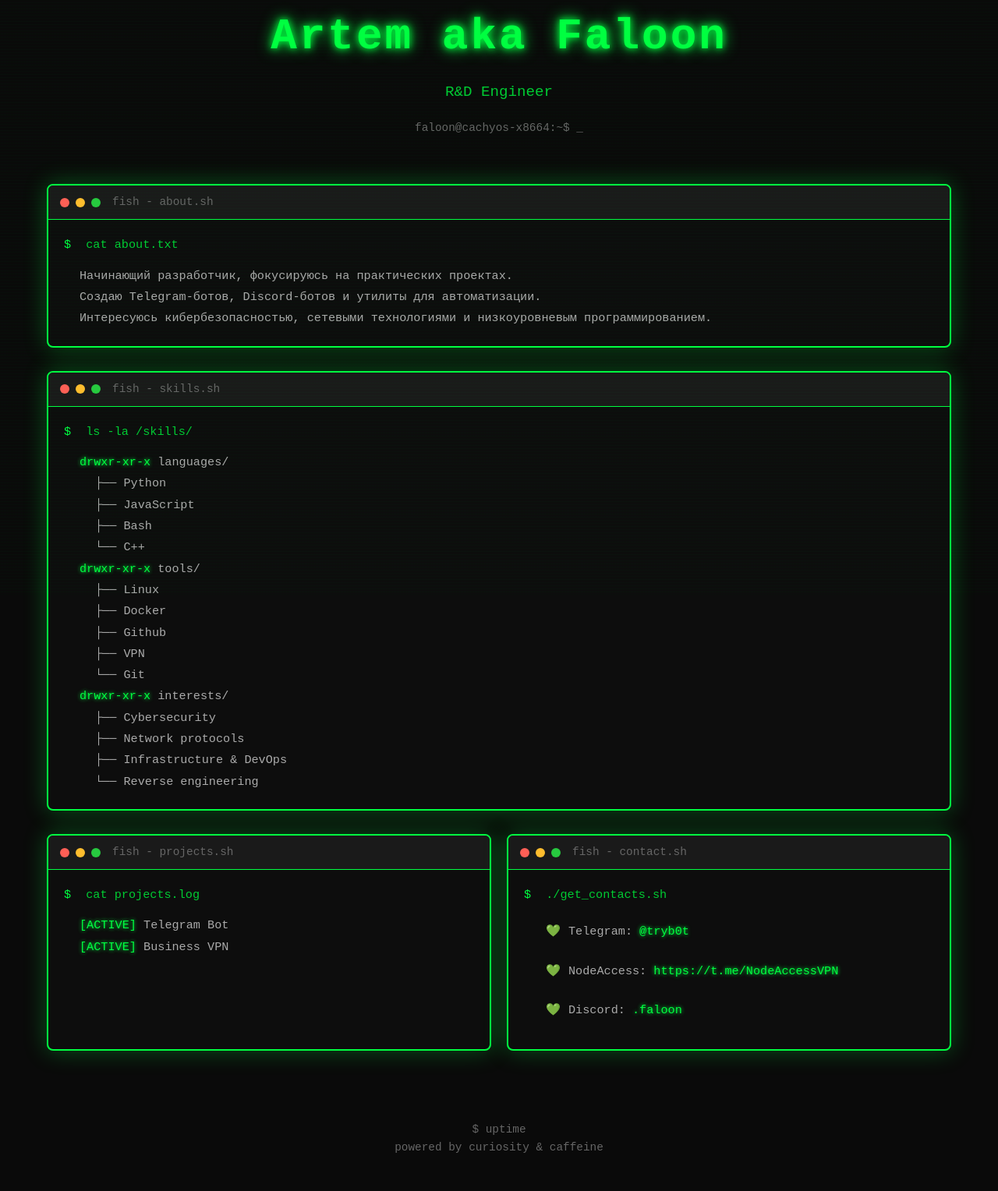
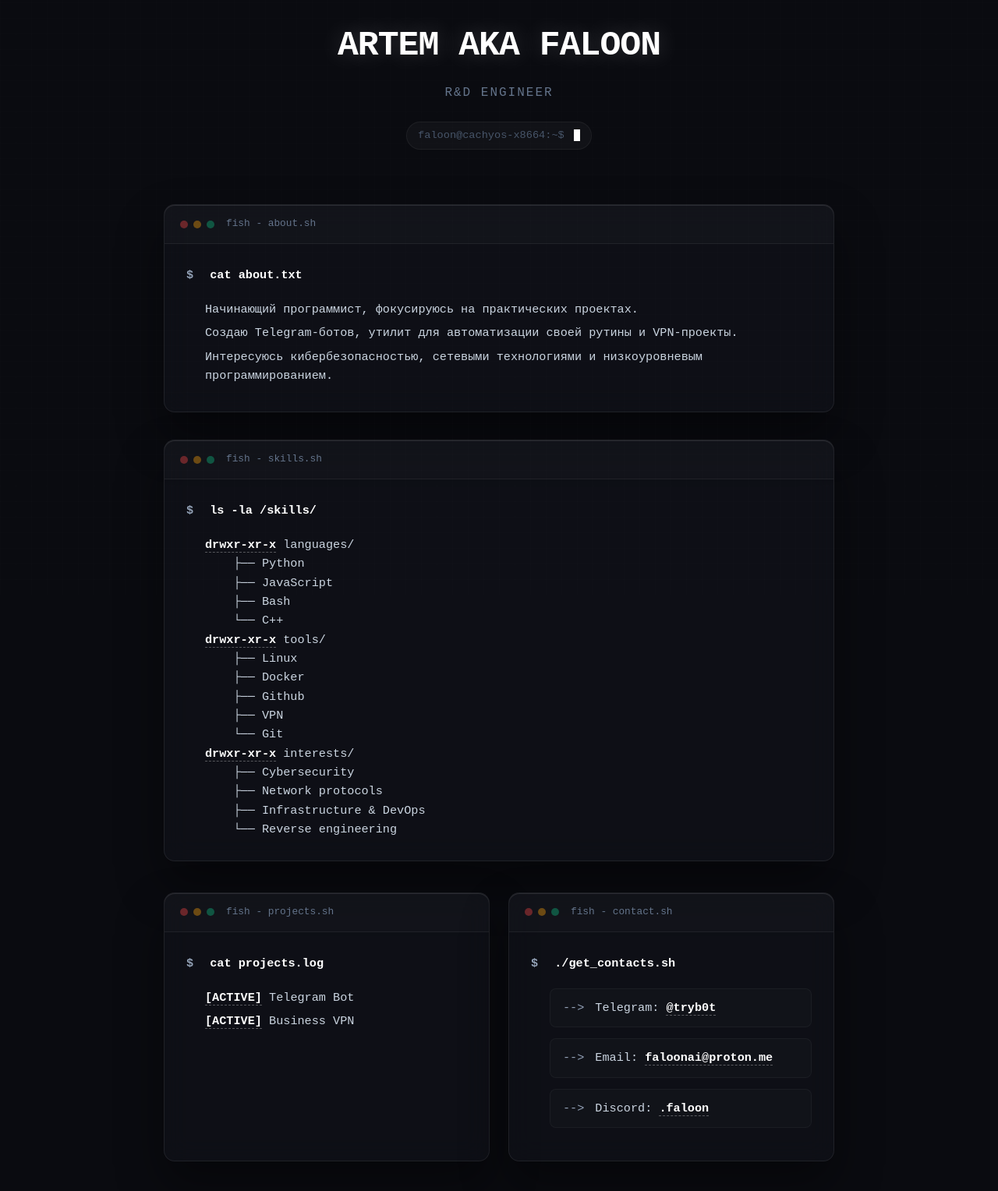
Before and after one commit to FaloonAI/Homepage, a plain HTML site: page index.html in a window 1280 px wide. Shown: the part 37-1565 px from the top of the page at 78% size. Drawn offline with Linux system fonts and the light colour scheme.

Commit message:
Update project v1.1

```diff
--- a/index.html
+++ b/index.html
@@ -3,20 +3,21 @@
 <head>
     <meta charset="UTF-8">
     <meta name="viewport" content="width=device-width, initial-scale=1.0">
-    <title>Homepage</title>
+    <title>Artem | Homepage</title>
     <link rel="stylesheet" href="style.css">
 </head>
 <body>
     <div class="scanline"></div>
 
     <div class="container">
-        <div class="header">
-            <h1 class="title">Artem aka Faloon</h1>
+        <header class="header">
+            <h1 class="title" data-text="Artem aka Faloon"></h1>
             <p class="subtitle">R&D Engineer</p>
-            <p class="prompt">faloon@cachyos-x8664:~$ <span class="typing-cursor">_</span></p>
-        </div>
+            <p class="prompt">faloon@cachyos-x8664:~$ <span class="typing-cursor"></span></p>
+        </header>
 
-        <div class="terminal-window">
+        <main>
+            <section class="terminal-window">
                 <div class="terminal-header">
                     <div class="terminal-buttons">
                         <div class="terminal-button"></div>
@@ -31,14 +32,14 @@
                         <span class="command">cat about.txt</span>
                     </div>
                     <div class="output">
-                    <div class="output-line">Начинающий разработчик, фокусируюсь на практических проектах.</div>
-                    <div class="output-line">Создаю Telegram-ботов, Discord-ботов и утилиты для автоматизации.</div>
-                    <div class="output-line">Интересуюсь кибербезопасностью, сетевыми технологиями и низкоуровневым программированием.</div>
+                        <p class="output-line">Начинающий программист, фокусируюсь на практических проектах.</p>
+                        <p class="output-line">Создаю Telegram-ботов, утилит для автоматизации своей рутины и VPN-проекты.</p>
+                        <p class="output-line">Интересуюсь кибербезопасностью, сетевыми технологиями и низкоуровневым программированием.</p>
                     </div>
                 </div>
-        </div>
+            </section>
 
-        <div class="terminal-window">
+            <section class="terminal-window">
                 <div class="terminal-header">
                     <div class="terminal-buttons">
                         <div class="terminal-button"></div>
@@ -53,28 +54,29 @@
                         <span class="command">ls -la /skills/</span>
                     </div>
                     <div class="output">
-                    <div class="output-line"><span class="highlight">drwxr-xr-x</span> languages/</div>
-                    <div class="output-line" style="margin-left: 20px;">├── Python</div>
-                    <div class="output-line" style="margin-left: 20px;">├── JavaScript</div>
-                    <div class="output-line" style="margin-left: 20px;">├── Bash</div>
-                    <div class="output-line" style="margin-left: 20px;">└── C++</div>
-                    <div class="output-line"><span class="highlight">drwxr-xr-x</span> tools/</div>
-                    <div class="output-line" style="margin-left: 20px;">├── Linux</div>
-                    <div class="output-line" style="margin-left: 20px;">├── Docker</div>
-                    <div class="output-line" style="margin-left: 20px;">├── Github</div>
-                    <div class="output-line" style="margin-left: 20px;">├── VPN</div>
-                    <div class="output-line" style="margin-left: 20px;">└── Git</div>
-                    <div class="output-line"><span class="highlight">drwxr-xr-x</span> interests/</div>
-                    <div class="output-line" style="margin-left: 20px;">├── Cybersecurity</div>
-                    <div class="output-line" style="margin-left: 20px;">├── Network protocols</div>
-                    <div class="output-line" style="margin-left: 20px;">├── Infrastructure & DevOps</div>
-                    <div class="output-line" style="margin-left: 20px;">└── Reverse engineering</div>
+<pre class="output-tree">
+<span class="highlight">drwxr-xr-x</span> languages/
+    ├── Python
+    ├── JavaScript
+    ├── Bash
+    └── C++
+<span class="highlight">drwxr-xr-x</span> tools/
+    ├── Linux
+    ├── Docker
+    ├── Github
+    ├── VPN
+    └── Git
+<span class="highlight">drwxr-xr-x</span> interests/
+    ├── Cybersecurity
+    ├── Network protocols
+    ├── Infrastructure & DevOps
+    └── Reverse engineering</pre>
                     </div>
                 </div>
-        </div>
+            </section>
 
             <div class="grid">
-            <div class="terminal-window">
+                <section class="terminal-window">
                     <div class="terminal-header">
                         <div class="terminal-buttons">
                             <div class="terminal-button"></div>
@@ -89,13 +91,13 @@
                             <span class="command">cat projects.log</span>
                         </div>
                         <div class="output">
-                        <div class="output-line"><span class="highlight">[ACTIVE]</span> Telegram Bot</div>
-                        <div class="output-line"><span class="highlight">[ACTIVE]</span> Business VPN</div>
+                            <p class="output-line"><span class="highlight">[ACTIVE]</span> Telegram Bot</p>
+                            <p class="output-line"><span class="highlight">[ACTIVE]</span> Business VPN</p>
                         </div>
                     </div>
-            </div>
+                </section>
 
-            <div class="terminal-window">
+                <section class="terminal-window">
                     <div class="terminal-header">
                         <div class="terminal-buttons">
                             <div class="terminal-button"></div>
@@ -110,55 +112,59 @@
                             <span class="command">./get_contacts.sh</span>
                         </div>
                         <div class="output">
+                            <a href="https://t.me/tryb0t" target="_blank" class="link-item">
+                                <span class="link-icon">--&gt;</span>
+                                <span>Telegram: <span class="highlight">@tryb0t</span></span>
+                            </a>
+                            <a href="https://t.me/NodeAccessVPN" target="_blank" class="link-item">
+                                <span class="link-icon">--&gt;</span>
+                                <span>Email: <span class="highlight">faloonai@proton.me</span></span>
+                            </a>
                             <div class="link-item">
-                            <span class="link-icon">💚</span>
-                            <span>Telegram: <span class="highlight">@tryb0t</span></span>
-                        </div>
-                        <div class="link-item">
-                            <span class="link-icon">💚</span>
-                            <span>NodeAccess: <span class="highlight">https://t.me/NodeAccessVPN</span></span>
-                        </div>
-                        <div class="link-item">
-                            <span class="link-icon">💚</span>
+                                <span class="link-icon">--&gt;</span>
                                 <span>Discord: <span class="highlight">.faloon</span></span>
                             </div>
                         </div>
                     </div>
+                </section>
             </div>
-        </div>
+        </main>
 
-        <div class="footer">
-            <p>$ uptime</p>
-            <p>powered by curiosity & caffeine</p>
-        </div>
+        <footer class="footer">
+            <p>$ uptime -p</p>
+            <p id="uptime-field">up 1 minute</p>
+        </footer>
     </div>
 
     <script>
-        // Эффект печатающегося текста для заголовка
-        const title = document.querySelector('.title');
-        const text = title.textContent;
-        title.textContent = '';
-        let i = 0;
+        // Эффект плавного последовательного вывода текста (Typewriter)
+        const titleEl = document.querySelector('.title');
+        const originalText = titleEl.getAttribute('data-text');
+        let index = 0;
 
         function typeWriter() {
-            if (i < text.length) {
-                title.textContent += text.charAt(i);
-                i++;
-                setTimeout(typeWriter, 150);
+            if (index < originalText.length) {
+                titleEl.textContent += originalText.charAt(index);
+                index++;
+                setTimeout(typeWriter, 120);
             }
         }
+        setTimeout(typeWriter, 400);
 
-        setTimeout(typeWriter, 500);
+        // Скрипт реального аптайма страницы
+        const uptimeField = document.getElementById('uptime-field');
+        const startTime = Date.now();
 
-        // Случайные мигания текста (glitch эффект)
         setInterval(() => {
-            const elements = document.querySelectorAll('.highlight');
-            const random = elements[Math.floor(Math.random() * elements.length)];
-            if (random) {
-                random.style.opacity = '0.5';
-                setTimeout(() => random.style.opacity = '1', 50);
+            const elapsedSeconds = Math.floor((Date.now() - startTime) / 1000);
+            if (elapsedSeconds < 60) {
+                uptimeField.textContent = `up ${elapsedSeconds} seconds`;
+            } else {
+                const minutes = Math.floor(elapsedSeconds / 60);
+                const seconds = elapsedSeconds % 60;
+                uptimeField.textContent = `up ${minutes}m, ${seconds}s`;
             }
-        }, 2000);
+        }, 1000);
     </script>
 </body>
 </html>
--- a/style.css
+++ b/style.css
@@ -4,199 +4,264 @@
     box-sizing: border-box;
 }
 
+/* Глубокий, чистый темный фон с идеальным контрастом для белого текста */
 body {
-    background: #0a0a0a;
-    color: #00ff41;
-    font-family: 'Courier New', monospace;
+    background: #0a0b10;
+    color: #f8fafc;
+    font-family: 'JetBrains Mono', 'Fira Code', monospace;
     overflow-x: hidden;
     line-height: 1.6;
+    -webkit-font-smoothing: antialiased;
 }
 
+/* Убираем старый эффект телевизора и заменяем на тонкую, едва заметную сетку */
 .scanline {
     position: fixed;
     top: 0;
     left: 0;
     width: 100%;
     height: 100%;
-    background: linear-gradient(
-        transparent 50%,
-        rgba(0, 255, 65, 0.02) 50%
-    );
-    background-size: 100% 4px;
+    background-image:
+        linear-gradient(rgba(255, 255, 255, 0.015) 1px, transparent 1px),
+        linear-gradient(90deg, rgba(255, 255, 255, 0.015) 1px, transparent 1px);
+    background-size: 20px 20px;
     pointer-events: none;
     z-index: 999;
-    animation: scan 8s linear infinite;
-}
-
-@keyframes scan {
-    0% { background-position: 0 0; }
-    100% { background-position: 0 100%; }
+    opacity: 0.6;
 }
 
 .container {
-    max-width: 1200px;
+    max-width: 900px; /* Немного сузил для лучшей читаемости */
     margin: 0 auto;
-    padding: 40px 20px;
+    padding: 60px 20px;
     position: relative;
     z-index: 1;
 }
 
+/* Строгий, чистый заголовок без глитчей */
 .header {
     text-align: center;
-    margin-bottom: 60px;
-    animation: glitch 3s infinite;
+    margin-bottom: 70px;
 }
 
+/* Мощный монохромный заголовок с аккуратным футуристичным свечением */
 .title {
-    font-size: 3.5rem;
-    font-weight: bold;
-    text-shadow: 0 0 10px #00ff41, 0 0 20px #00ff41;
-    margin-bottom: 10px;
-    letter-spacing: 3px;
+    font-size: 2.8rem;
+    font-weight: 800;
+    color: #ffffff;
+    letter-spacing: -1px; /* Современный плотный трекинг */
+    text-transform: uppercase;
+    text-shadow: 0 0 30px rgba(255, 255, 255, 0.2);
+    margin-bottom: 12px;
+}
+
+.output-tree {
+    font-family: inherit;
+    font-size: inherit;
+    color: inherit;
+    margin: 0;
 }
 
 .subtitle {
-    font-size: 1.2rem;
-    color: #00cc33;
-    margin-bottom: 20px;
+    font-size: 1rem;
+    color: #64748b; /* Приглушенный серый */
+    font-weight: 500;
+    letter-spacing: 2px;
+    text-transform: uppercase;
+    margin-bottom: 24px;
+}
+
+a.link-item {
+    text-decoration: none;
+    color: inherit;
+    display: flex;
 }
 
 .prompt {
-    color: #666;
-    font-size: 0.9rem;
+    color: #475569;
+    font-size: 0.85rem;
+    background: rgba(255, 255, 255, 0.03);
+    padding: 6px 14px;
+    border-radius: 20px;
+    display: inline-block;
+    border: 1px solid rgba(255, 255, 255, 0.05);
 }
 
+/* Премиальный матовый стекломорфизм (Glassmorphism) */
 .terminal-window {
-    background: #0d0d0d;
-    border: 2px solid #00ff41;
-    border-radius: 8px;
-    margin-bottom: 30px;
-    box-shadow: 0 0 30px rgba(0, 255, 65, 0.3);
+    background: rgba(18, 20, 29, 0.5);
+    backdrop-filter: blur(16px);
+    -webkit-backdrop-filter: blur(16px);
+    border: 1px solid rgba(255, 255, 255, 0.08);
+    border-radius: 14px;
+    margin-bottom: 35px;
+    box-shadow: 0 30px 60px rgba(0, 0, 0, 0.4),
+                inset 0 1px 0 rgba(255, 255, 255, 0.1);
     overflow: hidden;
+    transition: transform 0.3s ease, border-color 0.3s ease, box-shadow 0.3s ease;
+}
+
+/* Интерактивный отклик при наведении */
+.terminal-window:hover {
+    border-color: rgba(255, 255, 255, 0.18);
+    transform: translateY(-2px);
+    box-shadow: 0 35px 70px rgba(0, 0, 0, 0.5),
+                inset 0 1px 0 rgba(255, 255, 255, 0.15);
 }
 
 .terminal-header {
-    background: #1a1a1a;
-    padding: 10px 15px;
+    background: rgba(255, 255, 255, 0.02);
+    padding: 14px 20px;
     display: flex;
     align-items: center;
-    border-bottom: 1px solid #00ff41;
+    border-bottom: 1px solid rgba(255, 255, 255, 0.06);
 }
 
 .terminal-buttons {
     display: flex;
-    gap: 8px;
+    gap: 7px;
 }
 
+/* Аккуратные плоские точки управления */
 .terminal-button {
-    width: 12px;
-    height: 12px;
+    width: 10px;
+    height: 10px;
     border-radius: 50%;
-    background: #ff5f56;
+    background: rgba(255, 255, 255, 0.2);
 }
-
-.terminal-button:nth-child(2) {
-    background: #ffbd2e;
-}
-
-.terminal-button:nth-child(3) {
-    background: #27c93f;
-}
+.terminal-button:nth-child(1) { background: rgba(239, 68, 68, 0.4); } /* Приглушенный красный */
+.terminal-button:nth-child(2) { background: rgba(245, 158, 11, 0.4); } /* Приглушенный желтый */
+.terminal-button:nth-child(3) { background: rgba(16, 185, 129, 0.4); } /* Приглушенный зеленый */
 
 .terminal-title {
     margin-left: 15px;
-    font-size: 0.9rem;
-    color: #666;
+    font-size: 0.8rem;
+    color: #64748b;
+    font-weight: 500;
 }
 
 .terminal-content {
-    padding: 20px;
+    padding: 28px;
     font-size: 0.95rem;
 }
 
 .command-line {
-    margin-bottom: 15px;
+    margin-bottom: 20px;
 }
 
+/* Символ ввода и команда — чистый белый и акцентный серый */
 .prompt-symbol {
-    color: #00ff41;
-    margin-right: 10px;
+    color: #94a3b8;
+    margin-right: 12px;
+    font-weight: bold;
 }
 
 .command {
-    color: #00cc33;
+    color: #ffffff;
+    font-weight: 600;
 }
 
+/* Цвет основного текста вывода */
 .output {
-    color: #aaa;
-    margin-left: 20px;
-    margin-top: 5px;
+    color: #cbd5e1;
+    margin-left: 24px;
+    margin-top: 8px;
 }
 
 .output-line {
-    margin: 3px 0;
+    margin: 6px 0;
 }
 
+/* Подсветка важных элементов (например, drwxr-xr-x или названий папок) */
 .highlight {
-    color: #00ff41;
-    text-shadow: 0 0 5px #00ff41;
+    color: #ffffff;
+    font-weight: 600;
+    border-bottom: 1px dashed rgba(255, 255, 255, 0.3);
 }
 
+/* Современные плоские карточки-ссылки */
 .link-item {
     display: flex;
     align-items: center;
-    margin: 10px 0;
-    padding: 8px;
-    transition: all 0.3s;
+    margin: 14px 0;
+    padding: 12px 16px;
+    border-radius: 8px;
+    background: rgba(255, 255, 255, 0.02);
+    border: 1px solid rgba(255, 255, 255, 0.04);
+    transition: all 0.2s cubic-bezier(0.4, 0, 0.2, 1);
 }
 
 .link-item:hover {
-    background: rgba(0, 255, 65, 0.1);
-    padding-left: 15px;
+    background: rgba(255, 255, 255, 0.06);
+    border-color: rgba(255, 255, 255, 0.15);
+    padding-left: 22px;
+    cursor: pointer;
 }
 
 .link-icon {
-    margin-right: 10px;
-    color: #00ff41;
+    margin-right: 14px;
+    color: #94a3b8;
+    transition: color 0.2s ease;
+}
+
+.link-item:hover .link-icon {
+    color: #ffffff;
 }
 
 .grid {
     display: grid;
-    grid-template-columns: repeat(auto-fit, minmax(300px, 1fr));
-    gap: 20px;
-    margin-top: 30px;
+    grid-template-columns: repeat(auto-fit, minmax(320px, 1fr));
+    gap: 24px;
+    margin-top: 40px;
 }
 
+/* Современный минималистичный курсор */
 .typing-cursor {
-    animation: blink 1s infinite;
+    display: inline-block;
+    width: 8px;
+    height: 15px;
+    background: #ffffff;
+    margin-left: 4px;
+    vertical-align: middle;
+    animation: blink 0.9s step-end infinite;
 }
 
 @keyframes blink {
-    0%, 50% { opacity: 1; }
-    51%, 100% { opacity: 0; }
+    0%, 100% { background: transparent; }
+    50% { background: #ffffff; }
 }
 
 .ascii-art {
-    font-size: 0.7rem;
-    color: #00ff41;
+    font-size: 0.65rem;
+    color: #475569;
     text-align: center;
-    margin: 40px 0;
-    line-height: 1.2;
-    opacity: 0.7;
+    margin: 50px 0;
+    line-height: 1.4;
+    opacity: 0.4;
+    font-family: monospace;
 }
 
 .footer {
     text-align: center;
-    margin-top: 60px;
-    color: #666;
-    font-size: 0.9rem;
+    margin-top: 80px;
+    color: #475569;
+    font-size: 0.8rem;
+    letter-spacing: 0.5px;
 }
 
+/* Стили для адаптивности под мобильные устройства */
 @media (max-width: 768px) {
     .title {
         font-size: 2rem;
     }
     .terminal-content {
         font-size: 0.85rem;
+        padding: 18px;
+    }
+    .container {
+        padding: 30px 16px;
+    }
+    .output {
+        margin-left: 14px;
     }
 }
```
Lines whose indentation alone changed are shown as unchanged.
